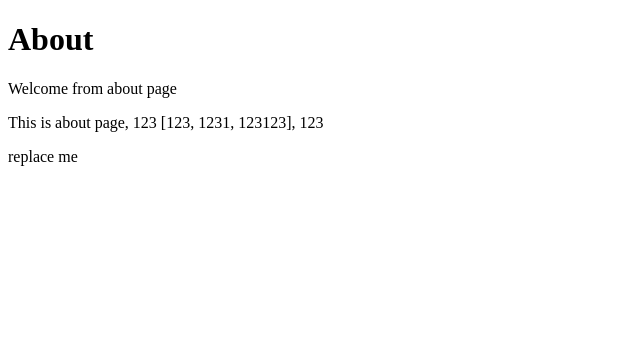
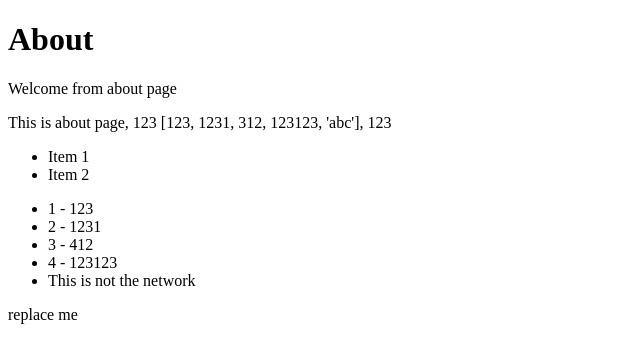
Before and after one commit to lukaszmaterla/py_app, a Django app: page /about/ in a window 1280 px wide. Shown: the part 70-433 px from the top of the page, without its empty margins (0-640 px from the left). Run offline with Django 3.2, Linux system fonts and the light colour scheme.

Commit message:
Added some condition to template

```diff
--- a/pages/views.py
+++ b/pages/views.py
@@ -15,7 +15,7 @@ def about_view(request, *args, **kwargs):
     my_context = {
         'my_text': 'This is about page',
         'my_number': 123,
-        'my_list': [123, 1231, 123123]
+        'my_list': [123, 1231, 312, 123123, 'abc']
     }
     return render(request, 'about.html', my_context)
 
--- a/templates/about.html
+++ b/templates/about.html
@@ -8,4 +8,21 @@
         {{ my_text }}, {{ my_number}}
         {{ my_list }}, {{ my_number}}
     </p>
+
+<ul>
+    <li>Item 1</li>
+    <li>Item 2</li>
+</ul>
+
+<ul>
+    {% for abc in my_list %}
+        {% if abc == 312 %}
+            <li>{{ forloop.counter }}  - {{ abc|add:100 }}</li>
+        {% elif abc == 'abc' %}
+            <li>This is not the network</li>
+        {% else %}
+            <li>{{ forloop.counter }} - {{ abc }}</li>
+        {% endif %}
+    {% endfor %}
+</ul>
 {% endblock %}
```
